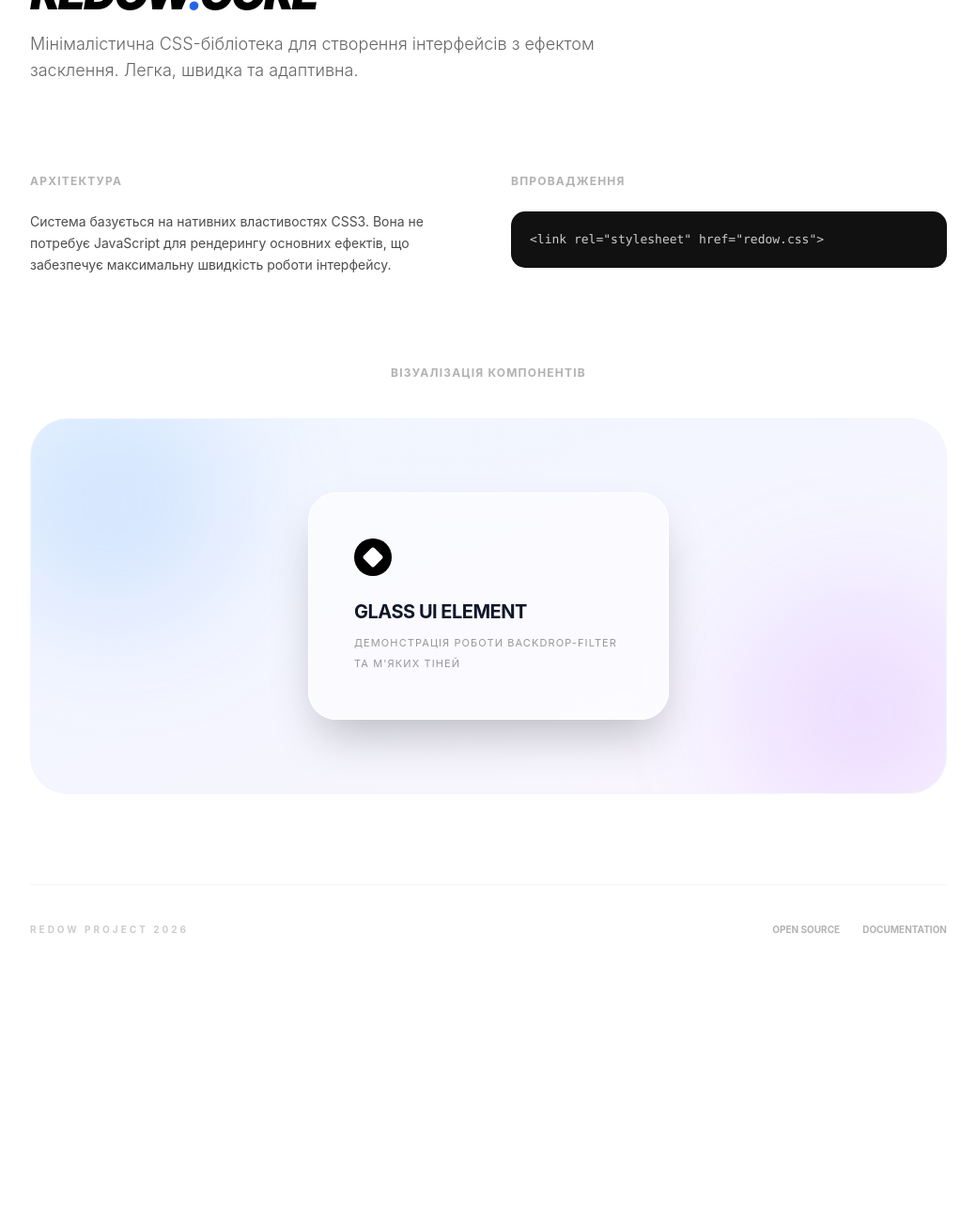
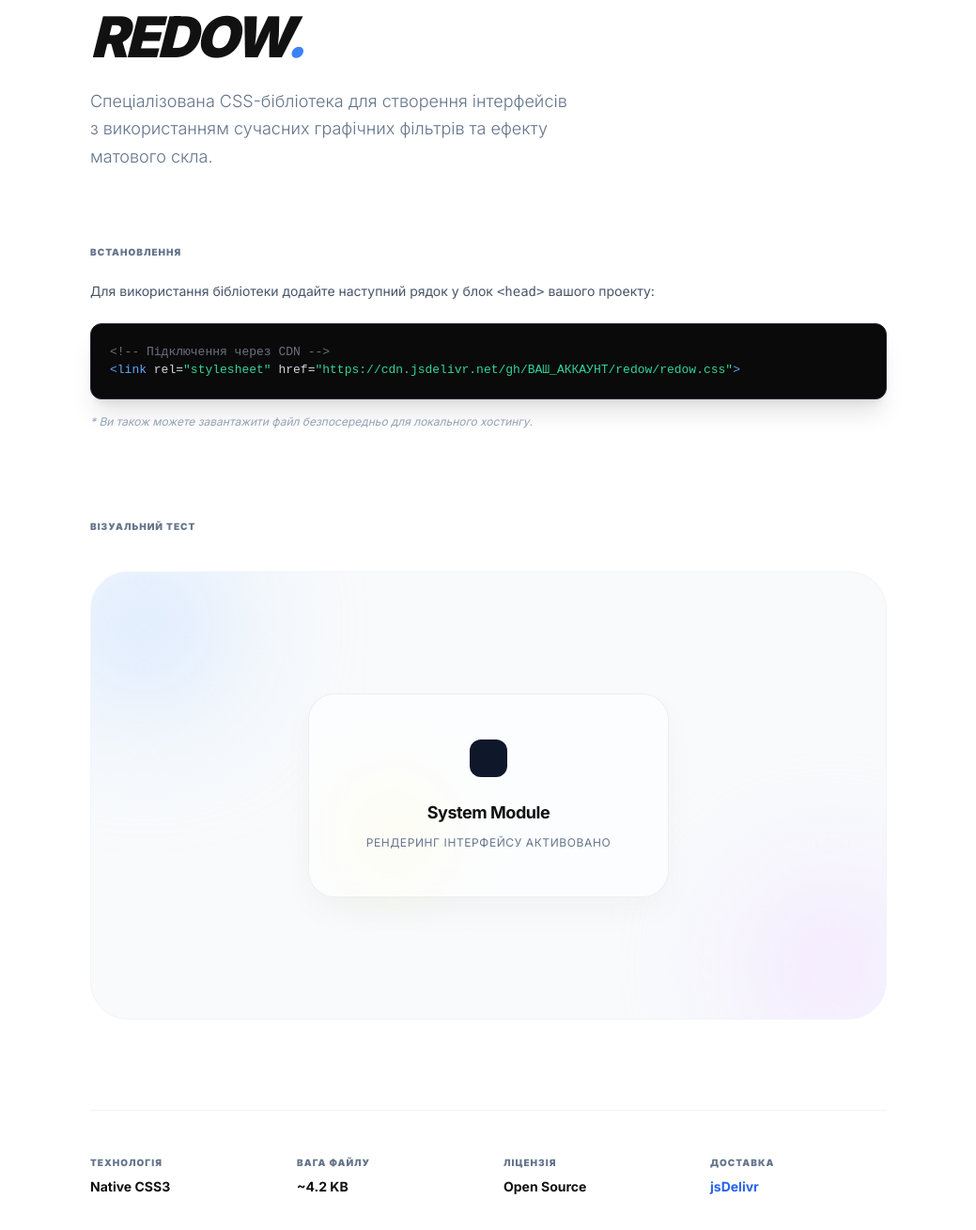
Before and after one commit to MatveyDeveloper/tya, a plain HTML site: page index.html in a window 1280 px wide. Shown: the part 111-1420 px from the top of the page at 94% size, without its empty margins (120-1159 px from the left). Before the commit the page ends 1188 px from the top, so only its background shows below. Drawn offline with nearby package versions, Linux system fonts and the light colour scheme.

Commit message:
Update index.html

```diff
--- a/index.html
+++ b/index.html
@@ -3,74 +3,110 @@
 <head>
     <meta charset="UTF-8">
     <meta name="viewport" content="width=device-width, initial-scale=1.0">
-    <title>Redow CSS — Технічна документація</title>
+    <title>Документація стилів — Redow</title>
     <script src="https://cdn.tailwindcss.com"></script>
     <style>
-        body { background-color: #ffffff; color: #000000; font-family: 'Inter', sans-serif; }
-        .preview-box {
+        @import url('https://fonts.googleapis.com/css2?family=Inter:wght@300;400;700;900&display=swap');
+
+        body {
+            background-color: #ffffff;
+            color: #111111;
+            font-family: 'Inter', sans-serif;
+        }
+
+        /* Ефект скляної панелі */
+        .glass-element {
             background: rgba(255, 255, 255, 0.6);
-            backdrop-filter: blur(15px);
-            border: 1px solid rgba(0, 0, 0, 0.1);
-            border-radius: 30px;
+            backdrop-filter: blur(16px);
+            -webkit-backdrop-filter: blur(16px);
+            border: 1px solid rgba(0, 0, 0, 0.06);
+            border-radius: 28px;
+            box-shadow: 0 15px 35px rgba(0,0,0,0.03);
         }
-        .code-block {
-            background: #111;
-            color: #ccc;
+
+        .terminal {
+            background: #0a0a0a;
+            color: #d1d5db;
             padding: 20px;
-            border-radius: 15px;
-            font-family: 'Monaco', monospace;
+            border-radius: 12px;
+            font-family: monospace;
             font-size: 13px;
-            overflow-x: auto;
+            line-height: 1.5;
+            border: 1px solid #1f2937;
+        }
+
+        .tag {
+            font-size: 10px;
+            font-weight: 800;
+            letter-spacing: 0.1em;
+            text-transform: uppercase;
+            color: #64748b;
         }
     </style>
 </head>
 <body class="antialiased">
 
-    <main class="max-w-5xl mx-auto px-6 py-20">
+    <div class="max-w-4xl mx-auto px-6 py-20">
 
-        <div class="mb-24">
-            <h1 class="text-5xl font-black tracking-tighter mb-4 italic uppercase">Redow<span class="text-blue-600">.</span>Core</h1>
-            <p class="text-lg opacity-60 max-w-2xl font-light">Мінімалістична CSS-бібліотека для створення інтерфейсів з ефектом засклення. Легка, швидка та адаптивна.</p>
-        </div>
+        <header class="mb-20">
+            <span class="tag">Версія 1.0.0 Stable</span>
+            <h1 class="text-6xl font-black tracking-tighter mt-4 mb-6 italic uppercase">Redow<span class="text-blue-500">.</span></h1>
+            <p class="text-lg text-slate-500 font-light max-w-lg leading-relaxed">
+                Спеціалізована CSS-бібліотека для створення інтерфейсів з використанням сучасних графічних фільтрів та ефекту матового скла.
+            </p>
+        </header>
 
-        <div class="grid grid-cols-1 md:grid-cols-2 gap-12 mb-24">
+        <section class="mb-24">
+            <h2 class="tag mb-6">Встановлення</h2>
+            <p class="text-sm text-slate-600 mb-6 font-medium">Для використання бібліотеки додайте наступний рядок у блок <code>&lt;head&gt;</code> вашого проекту:</p>
+
+            <div class="terminal shadow-xl">
+                <span class="text-gray-500">&lt;!-- Підключення через CDN --&gt;</span><br>
+                <span class="text-blue-400">&lt;link</span>
+                rel=<span class="text-emerald-400">"stylesheet"</span>
+                href=<span class="text-emerald-400">"https://cdn.jsdelivr.net/gh/ВАШ_АККАУНТ/redow/redow.css"</span><span class="text-blue-400">&gt;</span>
+            </div>
+
+            <p class="mt-4 text-xs text-slate-400 italic">
+                * Ви також можете завантажити файл безпосередньо для локального хостингу.
+            </p>
+        </section>
+
+        <section class="mb-24">
+            <h2 class="tag mb-10">Візуальний тест</h2>
+            <div class="w-full aspect-[16/9] bg-slate-50 rounded-[40px] border border-slate-100 flex items-center justify-center relative overflow-hidden">
+                <div class="absolute w-48 h-48 bg-blue-100 rounded-full blur-3xl -top-10 -left-10"></div>
+                <div class="absolute w-48 h-48 bg-purple-100 rounded-full blur-3xl -bottom-10 -right-10"></div>
+                <div class="absolute w-20 h-20 bg-yellow-100 rounded-full blur-2xl top-1/2 left-1/3"></div>
+
+                <div class="glass-element p-12 max-w-sm w-full mx-6 relative z-10 text-center">
+                    <div class="w-10 h-10 bg-slate-900 rounded-xl mx-auto mb-6"></div>
+                    <h3 class="text-lg font-bold mb-2 tracking-tight">System Module</h3>
+                    <p class="text-xs text-slate-500 leading-relaxed uppercase tracking-wider font-medium">Рендеринг інтерфейсу активовано</p>
+                </div>
+            </div>
+        </section>
+
+        <footer class="grid grid-cols-2 md:grid-cols-4 gap-8 pt-12 border-t border-slate-100">
             <div>
-                <h2 class="text-xs uppercase tracking-widest font-bold mb-6 opacity-30">Архітектура</h2>
-                <p class="text-sm leading-relaxed opacity-70">Система базується на нативних властивостях CSS3. Вона не потребує JavaScript для рендерингу основних ефектів, що забезпечує максимальну швидкість роботи інтерфейсу.</p>
+                <p class="tag mb-2">Технологія</p>
+                <p class="text-sm font-bold">Native CSS3</p>
             </div>
             <div>
-                <h2 class="text-xs uppercase tracking-widest font-bold mb-6 opacity-30">Впровадження</h2>
-                <div class="code-block">
-                    &lt;link rel="stylesheet" href="redow.css"&gt;
-                </div>
+                <p class="tag mb-2">Вага файлу</p>
+                <p class="text-sm font-bold">~4.2 KB</p>
             </div>
-        </div>
-
-        <div class="mb-24">
-            <h2 class="text-xs uppercase tracking-widest font-bold mb-10 opacity-30 text-center">Візуалізація компонентів</h2>
-            <div class="relative w-full h-[400px] bg-gradient-to-br from-blue-50 to-purple-50 rounded-[40px] flex items-center justify-center overflow-hidden border border-slate-100">
-                <div class="absolute w-64 h-64 bg-blue-400/20 rounded-full blur-3xl -top-10 -left-10"></div>
-                <div class="absolute w-64 h-64 bg-purple-400/20 rounded-full blur-3xl -bottom-10 -right-10"></div>
-
-                <div class="preview-box p-12 shadow-2xl border-white relative z-10 max-w-sm w-full mx-4">
-                    <div class="w-10 h-10 bg-black rounded-full mb-6 flex items-center justify-center">
-                        <div class="w-4 h-4 bg-white rounded-sm rotate-45"></div>
-                    </div>
-                    <h3 class="text-xl font-bold mb-2 uppercase tracking-tight text-slate-900">Glass UI Element</h3>
-                    <p class="text-[11px] opacity-40 uppercase tracking-widest leading-loose">Демонстрація роботи backdrop-filter та м'яких тіней</p>
-                </div>
+            <div>
+                <p class="tag mb-2">Ліцензія</p>
+                <p class="text-sm font-bold">Open Source</p>
             </div>
-        </div>
-
-        <footer class="flex justify-between items-center pt-10 border-t border-slate-100">
-            <div class="text-[10px] font-bold uppercase tracking-[0.3em] opacity-20">Redow Project 2026</div>
-            <div class="flex gap-6">
-                <span class="text-[10px] font-bold opacity-30 uppercase">Open Source</span>
-                <span class="text-[10px] font-bold opacity-30 uppercase">Documentation</span>
+            <div>
+                <p class="tag mb-2">Доставка</p>
+                <p class="text-sm font-bold text-blue-600">jsDelivr</p>
             </div>
         </footer>
 
-    </main>
+    </div>
 
 </body>
 </html>
```
